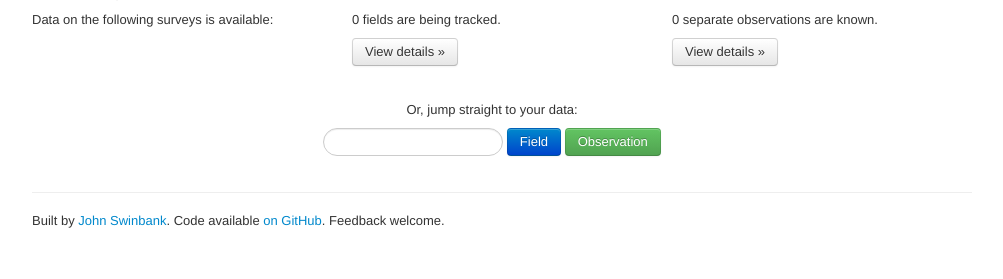
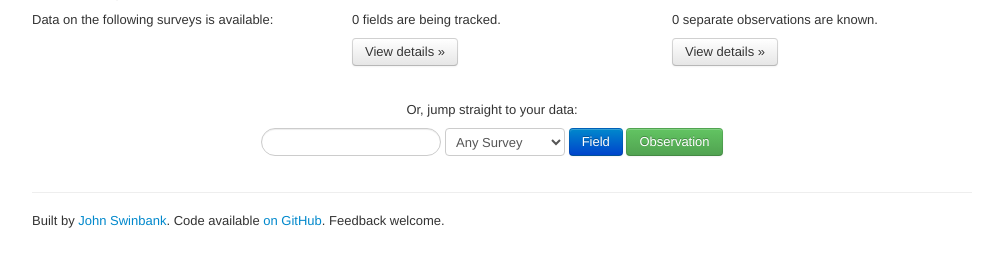
Before and after one commit to jdswinbank/lofar-obsdb, a Django app: page / in a window 1280 px wide. Shown: the part 583-862 px from the top of the page, without its empty margins (138-1141 px from the left). Run offline with Django 3.2, Linux system fonts and the light colour scheme; data that the repository does not hold is empty; parts of the project's set-up code (start-up, migrations or seed data) failed here and were passed over; some libraries are stand-ins or nearby versions.

Commit message:
Filter direct field query by survey

```diff
--- a/obsdb/observationdb/forms.py
+++ b/obsdb/observationdb/forms.py
@@ -11,6 +11,9 @@ from .utils import dms_to_radians
 
 class LookupForm(forms.Form):
     target = forms.CharField(max_length=100)
+    survey = forms.ModelChoiceField(
+        queryset=Survey.objects.all(), required=False, empty_label="Any Survey"
+    )
 
 
 class AngleField(forms.FloatField):
--- a/obsdb/observationdb/templates/intro.html
+++ b/obsdb/observationdb/templates/intro.html
@@ -55,6 +55,12 @@
   <form class="form-search" method="post" action="/">
     {% csrf_token %}
     <input id="id_target" type="text" name="target" maxlength="100" class="input-medium search-query" />
+    <select style="width: 120px" name="survey">
+      <option value="" selected="selected">Any Survey</option>
+      {% for survey in survey_list %}
+        <option value="{{ survey.id }}">{{ survey.name }}</option>
+      {% endfor %}
+    </select>
     <button type="submit" class="btn btn-primary" name="field">Field</button>
     <button type="submit" class="btn btn-success" name="obs">Observation</button>
   </form>
--- a/obsdb/observationdb/views.py
+++ b/obsdb/observationdb/views.py
@@ -25,7 +25,11 @@ class IntroView(TemplateView, ProcessFormView, FormMixin):
     def form_valid(self, form):
         try:
             if "field" in self.request.POST:
-                field = Field.objects.filter(name=form.cleaned_data['target'])[0]
+                if form.cleaned_data['survey']:
+                    fields = Field.objects.filter(survey=form.cleaned_data['survey'])
+                else:
+                    fields = Field.objects.all()
+                field = fields.get(name=form.cleaned_data['target'])
                 return HttpResponseRedirect(reverse('field_detail', args=(field.id,)))
             elif "obs" in self.request.POST:
                 return HttpResponseRedirect(reverse('observation_detail', args=(form.cleaned_data['target'],)))
```
